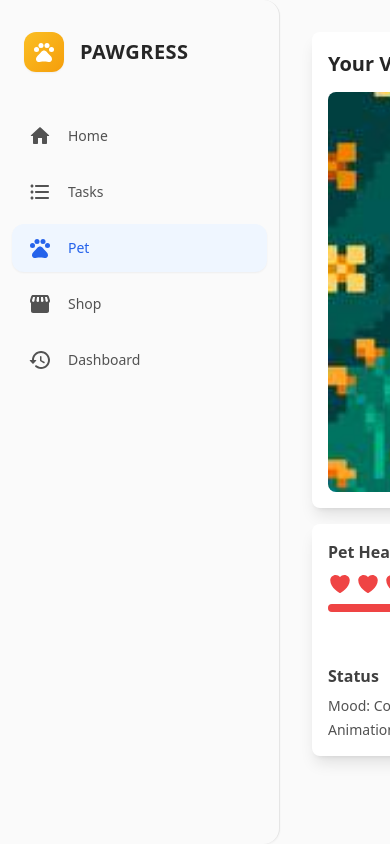
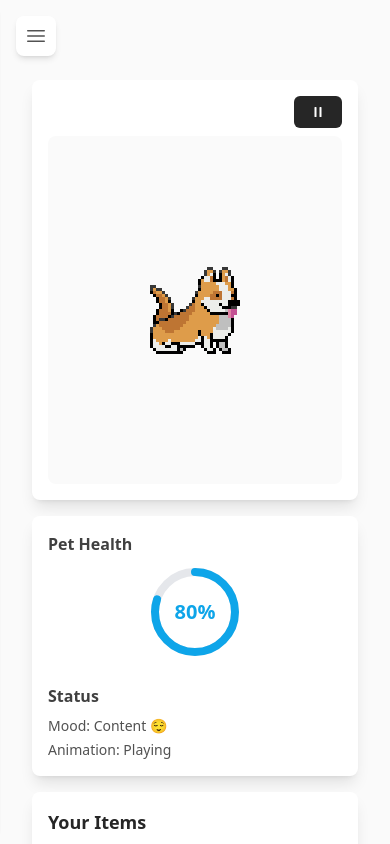
Before and after one commit to pranavjana/HacknRoll, a React (Vite) app: page /pet in a window 390 px wide. Built offline with nearby package versions, Linux system fonts and the light colour scheme.

Commit message:
added responsive design elements

```diff
--- a/src/App.jsx
+++ b/src/App.jsx
@@ -10,35 +10,32 @@ import Dashboard from './components/Dashboard';
 const INITIAL_COINS = 100;
 const LEVEL_UP_REWARD = 100;
 
-export const GameContext = createContext(null);
+export const GameContext = createContext();
 
-function useCoins() {
-  const [coins, setCoins] = useState(() => {
-    try {
-      const saved = localStorage.getItem('coins');
-      return saved ? Number(saved) : INITIAL_COINS;
-    } catch {
-      return INITIAL_COINS;
-    }
-  });
+function loadFromStorage(key, defaultValue) {
+  try {
+    const saved = localStorage.getItem(key);
+    return saved ? Number(saved) : defaultValue;
+  } catch {
+    return defaultValue;
+  }
+}
 
+const App = () => {
+  const [coins, setCoins] = useState(() => loadFromStorage('coins', INITIAL_COINS));
+
+  // Save coins to localStorage whenever they change
   useEffect(() => {
     localStorage.setItem('coins', coins.toString());
   }, [coins]);
 
-  return [coins, setCoins];
-}
-
-export default function App() {
-  const [coins, setCoins] = useCoins();
+  const handleLevelUp = () => {
+    setCoins(prevCoins => prevCoins + LEVEL_UP_REWARD);
+  };
 
   const handlePurchase = (item) => {
     if (!item?.price) return;
     setCoins((prev) => Math.max(0, prev - item.price));
-  };
-
-  const handleLevelUp = () => {
-    setCoins((prev) => prev + LEVEL_UP_REWARD);
   };
 
   const contextValue = {
@@ -63,4 +60,6 @@ export default function App() {
       </BrowserRouter>
     </GameContext.Provider>
   );
-}
+};
+
+export default App;
--- /dev/null
+++ b/src/components/CircularHealthBar.jsx
@@ -0,0 +1,56 @@
+import React from 'react';
+
+export default function CircularHealthBar({ health, maxHealth }) {
+  const percentage = (health / maxHealth) * 100;
+  const radius = 40;
+  const circumference = 2 * Math.PI * radius;
+  const strokeDashoffset = circumference - (percentage / 100) * circumference;
+
+  // Determine color based on health percentage
+  const getColor = () => {
+    if (percentage > 80) return '#22c55e'; // green-500
+    if (percentage > 50) return '#0ea5e9'; // sky-500
+    if (percentage > 20) return '#f59e0b'; // amber-500
+    return '#ef4444'; // red-500
+  };
+
+  return (
+    <div className="flex flex-col items-center justify-center">
+      <div className="relative w-24 h-24">
+        {/* Background circle */}
+        <svg className="w-full h-full transform -rotate-90">
+          <circle
+            cx="48"
+            cy="48"
+            r={radius}
+            stroke="currentColor"
+            strokeWidth="8"
+            fill="transparent"
+            className="text-gray-200"
+          />
+          {/* Health indicator */}
+          <circle
+            cx="48"
+            cy="48"
+            r={radius}
+            stroke={getColor()}
+            strokeWidth="8"
+            fill="transparent"
+            strokeLinecap="round"
+            style={{
+              strokeDasharray: circumference,
+              strokeDashoffset: strokeDashoffset,
+              transition: 'stroke-dashoffset 0.5s ease'
+            }}
+          />
+        </svg>
+        {/* Percentage text */}
+        <div className="absolute inset-0 flex items-center justify-center">
+          <span className="text-xl font-bold" style={{ color: getColor() }}>
+            {Math.round(percentage)}%
+          </span>
+        </div>
+      </div>
+    </div>
+  );
+}
--- a/src/components/Dashboard.jsx
+++ b/src/components/Dashboard.jsx
@@ -155,7 +155,8 @@ export default function Dashboard() {
           />
         </div>
 
-        <div className="bg-white rounded-lg p-6 shadow-sm">
+        {/* Heatmap - Hidden on mobile */}
+        <div className="hidden sm:block bg-white rounded-lg p-6 shadow-sm">
           <h2 className="text-lg font-semibold text-neutral-700 mb-4">
             Task Completion Heatmap
           </h2>
--- a/src/components/Home.jsx
+++ b/src/components/Home.jsx
@@ -134,17 +134,17 @@ function FeatureCard({ icon: Icon, iconType = 'heroicon', title, children, delay
       initial={{ opacity: 0, y: 20 }}
       animate={{ opacity: 1, y: 0 }}
       transition={{ duration: 0.5, delay }}
-      className="card hover:shadow-lg bg-white"
+      className="card hover:shadow-lg bg-white p-6 rounded-xl"
     >
       <div className="flex items-center gap-3 mb-4">
-        <div className="p-2 bg-amber-100 rounded-lg">
+        <div className="p-2 bg-amber-100 rounded-lg shrink-0">
           {iconType === 'fontawesome' ? (
             <FontAwesomeIcon icon={Icon} className="h-6 w-6 text-amber-600" />
           ) : (
             <Icon className="h-6 w-6 text-amber-600" />
           )}
         </div>
-        <h2 className="text-xl font-semibold text-neutral-800">{title}</h2>
+        <h2 className="text-lg sm:text-xl font-semibold text-neutral-800">{title}</h2>
       </div>
       {children}
     </motion.div>
@@ -177,19 +177,19 @@ function Home() {
 
   return (
     <AuroraBackground>
-      <div className="relative w-full">
-        <div className="min-h-[300px] flex items-center justify-center py-4">
-          <div className="text-center w-full max-w-6xl mx-auto px-4">
+      <div className="relative w-full min-h-screen">
+        <div className="flex items-center justify-center py-8 px-4">
+          <div className="text-center w-full max-w-6xl mx-auto">
             <motion.h1
               initial={{ opacity: 0, y: 20 }}
               animate={{ opacity: 1, y: 0 }}
               transition={{ duration: 0.5 }}
-              className="flex items-center justify-center text-6xl font-bold text-neutral-800 mb-6 font-['Pecita']"
+              className="flex items-center justify-center text-4xl sm:text-6xl font-bold text-neutral-800 mb-6 font-['Pecita']"
             >
               <span>P</span>
               <FontAwesomeIcon
                 icon={faPaw}
-                className="mx-2 text-amber-500 transform -rotate-12 h-12"
+                className="mx-2 text-amber-500 transform -rotate-12 h-8 sm:h-12"
               />
               <span>WGRESS</span>
             </motion.h1>
@@ -198,19 +198,19 @@ function Home() {
               initial={{ opacity: 0, y: 20 }}
               animate={{ opacity: 1, y: 0 }}
               transition={{ duration: 0.5, delay: 0.3 }}
-              className="text-xl text-neutral-600 max-w-2xl mx-auto mb-12"
+              className="text-lg sm:text-xl text-neutral-600 max-w-2xl mx-auto mb-12 px-4"
             >
               <Highlight>Your personal task manager with a virtual pet companion.</Highlight>
               {' '}Complete tasks, earn rewards, and watch your pet grow!
             </motion.p>
 
-            <div className="grid grid-cols-1 md:grid-cols-2 gap-6 max-w-4xl mx-auto">
+            <div className="grid grid-cols-1 md:grid-cols-2 gap-4 sm:gap-6 max-w-4xl mx-auto px-4">
               <FeatureCard
                 icon={CheckCircleIcon}
                 title="Task Management"
                 delay={0.5}
               >
-                <p className="text-neutral-600 mb-4">
+                <p className="text-sm sm:text-base text-neutral-600 mb-4">
                   Organize your tasks by subject and track your progress. Each completed task earns you XP and coins!
                 </p>
                 <DemoTask />
@@ -222,7 +222,7 @@ function Home() {
                 title="Virtual Pet"
                 delay={0.7}
               >
-                <p className="text-neutral-600 mb-4">
+                <p className="text-sm sm:text-base text-neutral-600 mb-4">
                   Take care of your virtual pet companion! Use earned coins to buy food, toys, and accessories.
                 </p>
                 <div className="flex flex-col items-center justify-center">
@@ -235,7 +235,7 @@ function Home() {
               initial={{ opacity: 0, y: 20 }}
               animate={{ opacity: 1, y: 0 }}
               transition={{ duration: 0.5, delay: 0.9 }}
-              className="mt-16 max-w-md mx-auto"
+              className="mt-8 sm:mt-16 max-w-md mx-auto px-4"
             >
               {isNamed ? (
                 <div className="text-center">
--- a/src/components/Layout.jsx
+++ b/src/components/Layout.jsx
@@ -1,15 +1,48 @@
-import { memo } from 'react';
+import { memo, useState } from 'react';
 import { Outlet } from 'react-router-dom';
 import { Sidebar, SidebarBody } from './ui/sidebar';
+import { Bars3Icon as MenuIcon, XMarkIcon } from '@heroicons/react/24/outline';
 
 function Layout() {
+  const [isMobileMenuOpen, setIsMobileMenuOpen] = useState(false);
+
   return (
     <div className="flex h-screen w-full bg-neutral-50">
-      <Sidebar>
-        <SidebarBody />
-      </Sidebar>
+      {/* Mobile Menu Button */}
+      <button
+        onClick={() => setIsMobileMenuOpen(!isMobileMenuOpen)}
+        className="lg:hidden fixed top-4 left-4 z-50 p-2 rounded-lg bg-white shadow-md hover:bg-neutral-50"
+        aria-label={isMobileMenuOpen ? "Close menu" : "Open menu"}
+      >
+        {isMobileMenuOpen ? (
+          <XMarkIcon className="w-6 h-6 text-neutral-600" />
+        ) : (
+          <MenuIcon className="w-6 h-6 text-neutral-600" />
+        )}
+      </button>
+
+      {/* Sidebar */}
+      <div className={`
+        fixed inset-y-0 left-0 z-40 transform lg:relative lg:translate-x-0 transition-transform duration-300 ease-in-out
+        ${isMobileMenuOpen ? 'translate-x-0' : '-translate-x-full'}
+      `}>
+        <Sidebar>
+          <SidebarBody onNavigate={() => setIsMobileMenuOpen(false)} />
+        </Sidebar>
+      </div>
+
+      {/* Overlay */}
+      {isMobileMenuOpen && (
+        <div
+          className="fixed inset-0 bg-black bg-opacity-50 z-30 lg:hidden"
+          onClick={() => setIsMobileMenuOpen(false)}
+          aria-hidden="true"
+        />
+      )}
+
+      {/* Main Content */}
       <main
-        className="flex-1 overflow-auto p-4"
+        className="flex-1 overflow-auto p-4 pt-16 lg:pt-4"
         role="main"
         aria-label="Main content"
       >
--- a/src/components/Pet.jsx
+++ b/src/components/Pet.jsx
@@ -1,6 +1,7 @@
 import { useState, useEffect, useRef } from 'react';
 import { PlayIcon, PauseIcon, CurrencyDollarIcon } from '@heroicons/react/24/solid';
 import HealthBar from './HealthBar';
+import CircularHealthBar from './CircularHealthBar';
 import DraggableItem from './DraggableItem';
 import WoofBubble from './WoofBubble';
 import { getInventory, removeFromInventory } from '../services/inventoryService';
@@ -232,16 +233,17 @@ export default function Pet({ coins, setCoins }) {
   }, []);
 
   return (
-    <div className="flex gap-4 max-w-7xl mx-auto h-screen p-4">
+    <div className="flex flex-col lg:flex-row gap-4 max-w-7xl mx-auto p-4 h-[calc(100vh-2rem)] min-h-[600px]">
       {/* Main Content */}
-      <div className="flex-grow space-y-4">
+      <div className="flex-grow space-y-4 min-h-0 flex flex-col">
         {/* Pet Display Card */}
-        <div className="bg-white rounded-lg shadow-lg p-4">
-          <div className="flex justify-between items-center mb-3">
+        <div className="bg-white rounded-lg shadow-lg p-4 flex-grow flex flex-col min-h-0">
+          {/* Header - Hidden on mobile */}
+          <div className="hidden sm:flex flex-col sm:flex-row justify-between items-center gap-3 mb-3">
             <h2 className="text-xl font-bold text-neutral-800">
               {petName ? `Meet ${petName}!` : 'Your Virtual Pet'}
             </h2>
-            <div className="flex items-center gap-4">
+            <div className="flex flex-wrap items-center justify-center gap-4">
               {/* Coins display */}
               <div className="flex items-center gap-1 bg-amber-50 px-3 py-1.5 rounded-md">
                 <CurrencyDollarIcon className="w-5 h-5 text-amber-500" />
@@ -285,18 +287,32 @@ export default function Pet({ coins, setCoins }) {
             </div>
           </div>
 
+          {/* Mobile Controls */}
+          <div className="sm:hidden flex justify-end mb-2">
+            <button
+              onClick={toggleAnimation}
+              className="btn btn-primary"
+            >
+              {isPlaying ? (
+                <PauseIcon className="w-4 h-4" />
+              ) : (
+                <PlayIcon className="w-4 h-4" />
+              )}
+            </button>
+          </div>
+
           {/* Pet Display Area */}
           <div
             onDragOver={handleDragOver}
             onDragLeave={handleDragLeave}
             onDrop={handleDrop}
             className={`
-              w-full h-[400px] rounded-lg flex items-center justify-center overflow-hidden relative bg-neutral-50
+              flex-grow min-h-0 rounded-lg flex items-center justify-center overflow-hidden relative bg-neutral-50
               transition-all duration-300 ease-in-out
               ${isDragOver ? 'ring-4 ring-emerald-400 ring-opacity-50 scale-[1.02]' : ''}
             `}
             style={{
-              backgroundImage: `url(${currentBackground})`,
+              backgroundImage: `${window.innerWidth > 640 ? `url(${currentBackground})` : 'none'}`,
               backgroundSize: 'cover',
               backgroundPosition: 'center'
             }}
@@ -317,12 +333,12 @@ export default function Pet({ coins, setCoins }) {
             </div>
 
             {/* Platform shadow */}
-            <div className="absolute bottom-6 w-32 h-8 bg-black/10 rounded-full blur-sm" />
+            <div className="absolute hidden sm:block bottom-6 w-32 h-8 bg-black/10 rounded-full blur-sm" />
 
             {/* Pet sprite */}
             <div className={`
               relative transform transition-all duration-200 ease-in-out
-              ${isJumping ? 'translate-y-20' : 'translate-y-28'}
+              ${isJumping ? '-translate-y-4 sm:translate-y-20' : 'translate-y-0 sm:translate-y-28'}
             `}>
               <WoofBubble />
               <img
@@ -336,7 +352,7 @@ export default function Pet({ coins, setCoins }) {
                         : sitFrames[currentFrame]
                 }
                 alt="Pet animation frame"
-                className="w-auto h-auto max-w-full max-h-full object-contain image-rendering-pixelated scale-[4] transition-transform duration-200"
+                className="w-auto h-auto max-w-full max-h-full object-contain image-rendering-pixelated scale-[3] sm:scale-[4] transition-transform duration-200"
                 style={{ imageRendering: 'pixelated' }}
               />
             </div>
@@ -345,11 +361,16 @@ export default function Pet({ coins, setCoins }) {
 
         {/* Pet Stats Card */}
         <div className="bg-white rounded-lg shadow-lg p-4">
-          <div className="grid md:grid-cols-2 gap-6">
+          <div className="grid sm:grid-cols-2 gap-6">
             {/* Health Section */}
             <div>
               <h3 className="text-base font-semibold text-neutral-700 mb-2">Pet Health</h3>
-              <HealthBar health={health} maxHealth={MAX_HEALTH} />
+              <div className="sm:block hidden">
+                <HealthBar health={health} maxHealth={MAX_HEALTH} />
+              </div>
+              <div className="sm:hidden block">
+                <CircularHealthBar health={health} maxHealth={MAX_HEALTH} />
+              </div>
             </div>
 
             {/* Status Section */}
@@ -369,18 +390,47 @@ export default function Pet({ coins, setCoins }) {
       </div>
 
       {/* Side Panel - Items */}
-      <div className="w-72 flex-shrink-0 bg-white rounded-lg shadow-lg p-4">
+      <div className="lg:w-72 flex-shrink-0 bg-white rounded-lg shadow-lg p-4 overflow-hidden flex flex-col min-h-0">
         <h2 className="text-lg font-bold text-neutral-800 mb-2">Your Items</h2>
-        <p className="text-xs text-neutral-600 mb-4">
+        <p className="text-xs text-neutral-600 mb-4 hidden sm:block">
           Drag items onto your pet to use them
         </p>
-        <div className="space-y-2 overflow-y-auto max-h-[calc(100vh-160px)]">
-          {items.map(item => (
-            <DraggableItem
-              key={item.id}
-              item={item}
-            />
-          ))}
+        <div className="overflow-y-auto flex-grow">
+          <div className="space-y-2">
+            {items.map(item => (
+              <div key={item.id}>
+                {/* Desktop: Draggable Item */}
+                <div className="hidden sm:block">
+                  <DraggableItem item={item} />
+                </div>
+                {/* Mobile: Button Item */}
+                <div className="sm:hidden bg-white rounded-lg p-3 border border-neutral-200">
+                  <div className="flex items-center justify-between">
+                    <div className="flex items-center gap-3">
+                      <div className="text-2xl">
+                        {item.type === 'food' ? '🦴' : item.type === 'toy' ? '🎾' : '💊'}
+                      </div>
+                      <div>
+                        <h3 className="font-medium text-neutral-800">{item.name}</h3>
+                        <p className="text-sm text-neutral-600">
+                          {item.type === 'food' ? '+20 HP' : item.type === 'toy' ? '+10 HP' : '+50 HP'}
+                        </p>
+                        <p className="text-xs text-neutral-500">Quantity: {item.quantity}</p>
+                      </div>
+                    </div>
+                    <button
+                      onClick={() => handleUseItem(item)}
+                      disabled={item.quantity === 0}
+                      className={`px-3 py-1.5 rounded-md bg-emerald-50 text-emerald-600 font-medium text-sm
+                        ${item.quantity === 0 ? 'opacity-50 cursor-not-allowed' : 'hover:bg-emerald-100 active:bg-emerald-200'}`}
+                    >
+                      Use
+                    </button>
+                  </div>
+                </div>
+              </div>
+            ))}
+          </div>
         </div>
       </div>
     </div>
--- a/src/components/Shop.jsx
+++ b/src/components/Shop.jsx
@@ -1,7 +1,8 @@
-import { useState } from 'react';
+import React, { useState, useContext } from 'react';
 import { CurrencyDollarIcon } from '@heroicons/react/24/solid';
 import ShopItem from './ShopItem';
 import { addToInventory } from '../services/inventoryService';
+import { GameContext } from '../App';
 
 // Shop inventory data
 const shopItems = [
@@ -55,7 +56,8 @@ const shopItems = [
   }
 ];
 
-export default function Shop({ coins, onPurchase }) {
+export default function Shop() {
+  const { coins, setCoins } = useContext(GameContext);
   const [notification, setNotification] = useState(null);
 
   const handleBuy = (item) => {
@@ -63,7 +65,7 @@ export default function Shop({ coins, onPurchase }) {
       // Add item to inventory
       addToInventory(item);
       // Update coins
-      onPurchase(item);
+      setCoins(prevCoins => prevCoins - item.price);
       showNotification(`Successfully purchased ${item.name}!`, 'success');
     } else {
       showNotification(`Not enough coins to buy ${item.name}`, 'error');
@@ -78,7 +80,7 @@ export default function Shop({ coins, onPurchase }) {
   return (
     <div className="max-w-7xl mx-auto p-4 space-y-6">
       {/* Header */}
-      <div className="flex justify-between items-center">
+      <div className="flex flex-col sm:flex-row justify-between items-center gap-4">
         <h2 className="text-2xl font-bold text-neutral-800">Pet Shop</h2>
         <div className="flex items-center gap-2 bg-white px-4 py-2 rounded-lg shadow-sm">
           <CurrencyDollarIcon className="w-5 h-5 text-amber-500" />
@@ -89,7 +91,8 @@ export default function Shop({ coins, onPurchase }) {
       {/* Notification */}
       {notification && (
         <div className={`
-          p-4 rounded-lg
+          fixed top-4 left-1/2 transform -translate-x-1/2 z-50
+          max-w-sm w-full mx-4 p-4 rounded-lg shadow-lg
           ${notification.type === 'success' ? 'bg-emerald-100 text-emerald-700' : 'bg-red-100 text-red-700'}
         `}>
           {notification.message}
@@ -97,7 +100,7 @@ export default function Shop({ coins, onPurchase }) {
       )}
 
       {/* Shop Grid */}
-      <div className="grid grid-cols-1 md:grid-cols-2 lg:grid-cols-3 gap-4">
+      <div className="grid grid-cols-1 sm:grid-cols-2 lg:grid-cols-3 gap-4">
         {shopItems.map(item => (
           <ShopItem
             key={item.id}
--- a/src/components/Tasks.jsx
+++ b/src/components/Tasks.jsx
@@ -105,7 +105,7 @@ const LevelUpNotification = memo(function LevelUpNotification() {
 });
 
 function Tasks() {
-  const { coins, onLevelUp } = useContext(GameContext);
+  const { coins, setCoins, onLevelUp } = useContext(GameContext);
   const [subjects, setSubjects] = useState(() => loadFromStorage('subjects', []));
   const [isAdding, setIsAdding] = useState(false);
   const [xp, setXP] = useState(() => loadFromStorage('xpData', { xp: 0, level: 0 }).xp);
@@ -142,7 +142,11 @@ function Tasks() {
 
   const handleUpdateSubject = (updatedSubject, taskCompleted = false, taskDifficulty = 'MEDIUM') => {
     if (taskCompleted) {
-      setXP((currentXP) => currentXP + DIFFICULTY_LEVELS[taskDifficulty].xp);
+      const xpGained = DIFFICULTY_LEVELS[taskDifficulty].xp;
+      setXP((currentXP) => currentXP + xpGained);
+      // Award coins based on difficulty
+      const coinsGained = Math.floor(xpGained / 2); // Or any other formula you prefer
+      setCoins(prevCoins => prevCoins + coinsGained);
     }
 
     setSubjects((prev) =>
--- a/src/main.jsx
+++ b/src/main.jsx
@@ -1,6 +1,6 @@
 import React from 'react'
 import ReactDOM from 'react-dom/client'
-import App from './App.jsx'
+import App from './App'
 import './index.css'
 import { library } from '@fortawesome/fontawesome-svg-core'
 import { faPaw } from '@fortawesome/free-solid-svg-icons'
```
Also changed, not shown: 1 other file (tests, documents, lock files or other folders).
